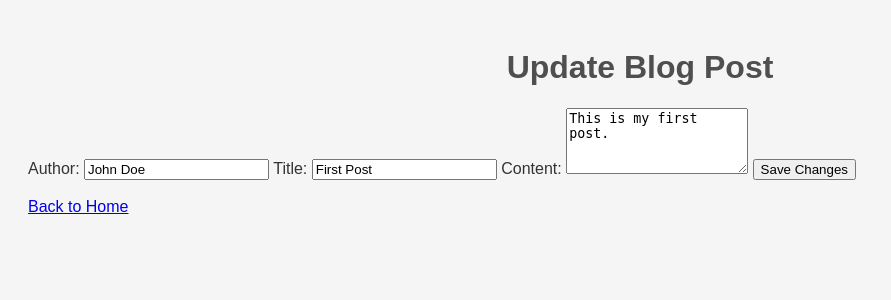
After one commit to prismspecs/masterblog, a Flask app: page /update/1 in a window 1280 px wide. The commit adds this page. Shown: the top 300 px of the page, without its empty margins (0-891 px from the left). Run offline with Flask 3, Linux system fonts and the light colour scheme.

Commit message:
update stuff added

```diff
--- a/main.py
+++ b/main.py
@@ -24,6 +24,15 @@ def save_blog_posts(posts):
     """Save blog posts to the JSON file."""
     with open(BLOG_FILE, "w") as file:
         json.dump(posts, file, indent=4)
+
+
+def fetch_post_by_id(post_id):
+    """Retrieve a blog post by its ID."""
+    blog_posts = load_blog_posts()
+    for post in blog_posts:
+        if post["id"] == post_id:
+            return post
+    return None
 
 
 @app.route("/")
@@ -53,6 +62,26 @@ def add():
     return render_template("add.html")
 
 
+@app.route("/update/<int:post_id>", methods=["GET", "POST"])
+def update(post_id):
+    """Handle updating a blog post."""
+    blog_posts = load_blog_posts()
+    post = next((p for p in blog_posts if p["id"] == post_id), None)
+
+    if not post:
+        return "Post not found", 404
+
+    if request.method == "POST":
+        post["author"] = request.form.get("author")
+        post["title"] = request.form.get("title")
+        post["content"] = request.form.get("content")
+
+        save_blog_posts(blog_posts)
+        return redirect(url_for("index"))
+
+    return render_template("update.html", post=post)
+
+
 @app.route("/delete/<int:post_id>")
 def delete(post_id):
     """Delete a blog post by ID and redirect to home page."""
--- a/templates/index.html
+++ b/templates/index.html
@@ -18,6 +18,7 @@
         <h2>{{ post.title }}</h2>
         <p><strong>By:</strong> {{ post.author }}</p>
         <p>{{ post.content }}</p>
+        <a href="{{ url_for('update', post_id=post.id) }}">✏️ Update</a>
         <a href="{{ url_for('delete', post_id=post.id) }}"
             onclick="return confirm('Are you sure you want to delete this post?');">
             ❌ Delete
--- /dev/null
+++ b/templates/update.html
@@ -0,0 +1,29 @@
+<!DOCTYPE html>
+<html lang="en">
+
+<head>
+    <meta charset="UTF-8">
+    <meta name="viewport" content="width=device-width, initial-scale=1.0">
+    <title>Update Post</title>
+    <link rel="stylesheet" href="{{ url_for('static', filename='style.css') }}">
+</head>
+
+<body>
+    <h1>Update Blog Post</h1>
+    <form method="POST">
+        <label for="author">Author:</label>
+        <input type="text" id="author" name="author" value="{{ post.author }}" required>
+
+        <label for="title">Title:</label>
+        <input type="text" id="title" name="title" value="{{ post.title }}" required>
+
+        <label for="content">Content:</label>
+        <textarea id="content" name="content" rows="4" required>{{ post.content }}</textarea>
+
+        <button type="submit">Save Changes</button>
+    </form>
+    <br>
+    <a href="{{ url_for('index') }}">Back to Home</a>
+</body>
+
+</html>
```
